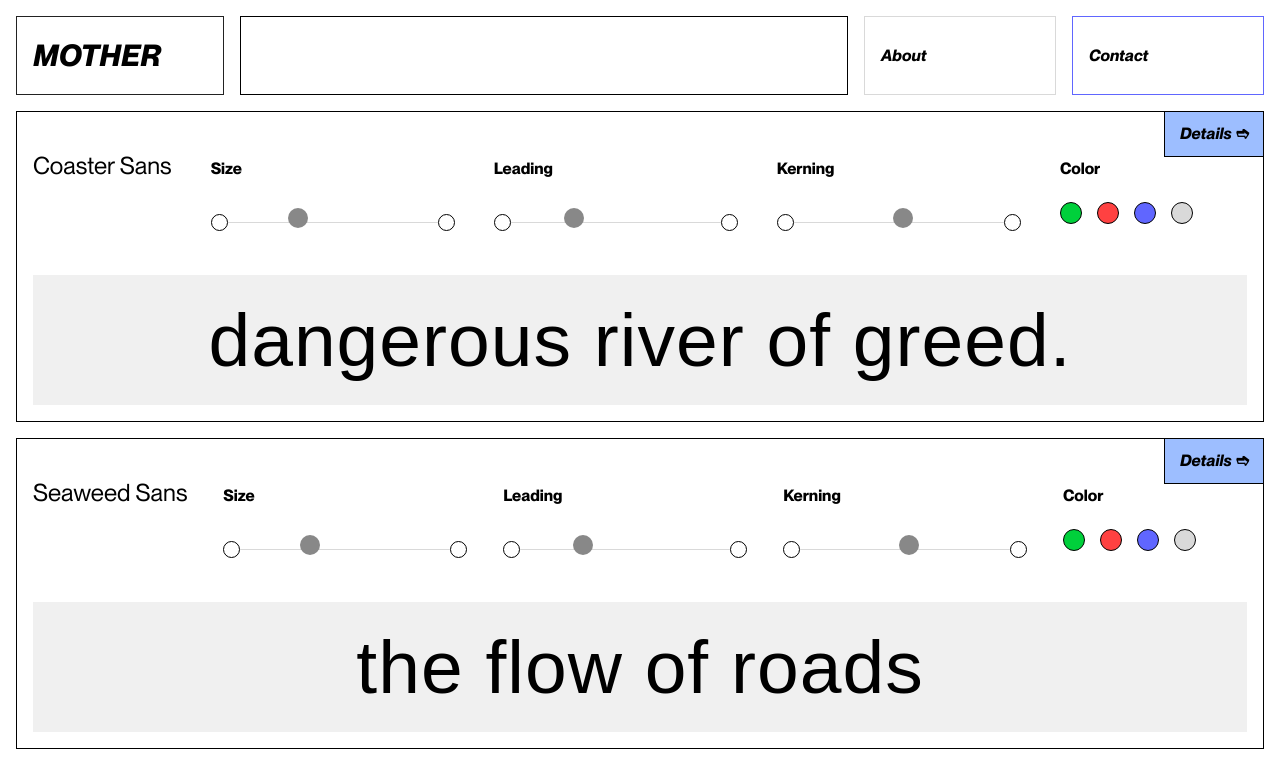
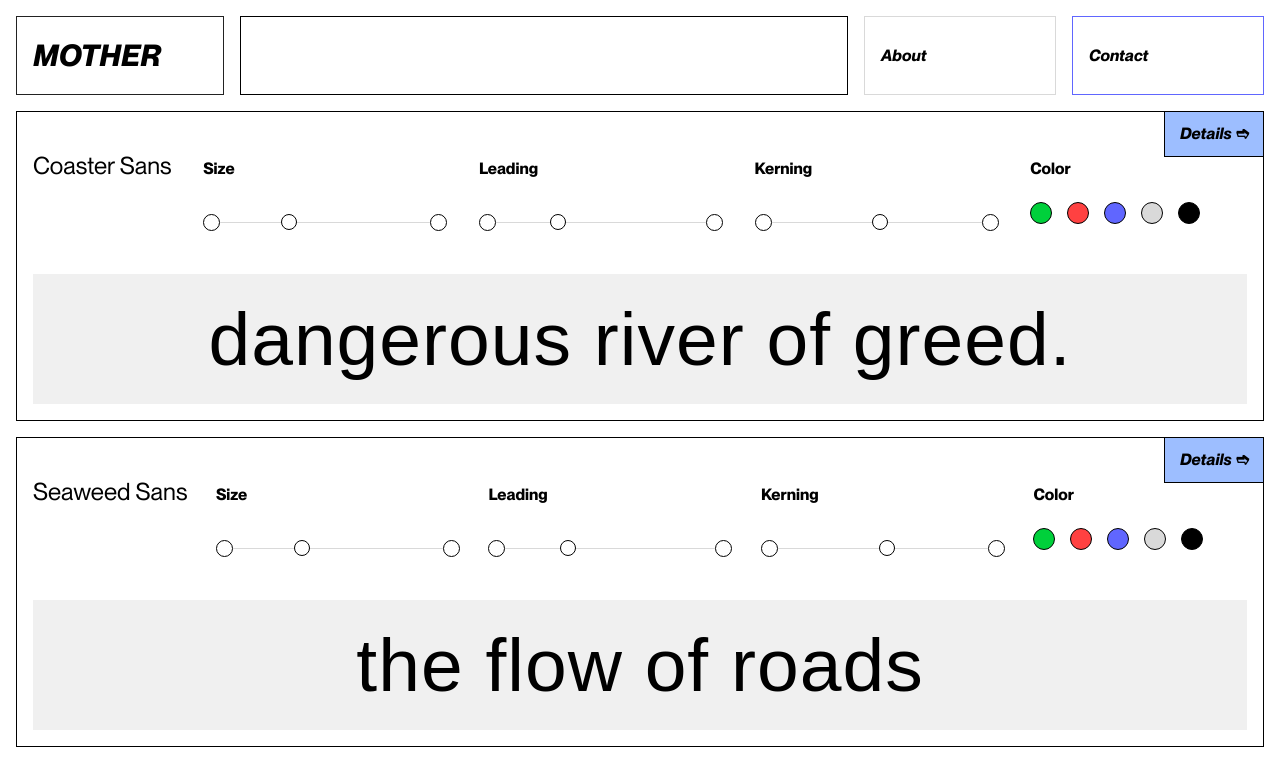
Before and after one commit to mother-type/mother-type.de, a React (Vite) app: page / in a window 1280 px wide. Shown: the top 762 px of the page. Built offline with nearby package versions, Linux system fonts and the light colour scheme; a web font is replaced by a local one.

Commit message:
feat: fix slider sfari, add another color option

```diff
--- a/src/components/ColorPicker.jsx
+++ b/src/components/ColorPicker.jsx
@@ -9,10 +9,31 @@ function ColorPicker({ onColorChange, text }) {
     <div>
       <h4>{text}</h4>
       <div className="ColorPicker">
-        <div className="ColorPicker__option" style={{ backgroundColor: '#00D03B' }} onClick={() => handleColorClick('#00D03B')}></div>
-        <div className="ColorPicker__option" style={{ backgroundColor: '#FF4141' }} onClick={() => handleColorClick('#FF4141')}></div>
-        <div className="ColorPicker__option" style={{ backgroundColor: '#6066FF' }} onClick={() => handleColorClick('#6066FF')}></div>
-        <div className="ColorPicker__option" style={{ backgroundColor: '#D9D9D9' }} onClick={() => handleColorClick('#D9D9D9')}></div>
+        <div
+          className="ColorPicker__option"
+          style={{ backgroundColor: "#00D03B" }}
+          onClick={() => handleColorClick("#00D03B")}
+        ></div>
+        <div
+          className="ColorPicker__option"
+          style={{ backgroundColor: "#FF4141" }}
+          onClick={() => handleColorClick("#FF4141")}
+        ></div>
+        <div
+          className="ColorPicker__option"
+          style={{ backgroundColor: "#6066FF" }}
+          onClick={() => handleColorClick("#6066FF")}
+        ></div>
+        <div
+          className="ColorPicker__option"
+          style={{ backgroundColor: "#D9D9D9" }}
+          onClick={() => handleColorClick("#D9D9D9")}
+        ></div>
+        <div
+          className="ColorPicker__option"
+          style={{ backgroundColor: "#000000" }}
+          onClick={() => handleColorClick("#000000")}
+        ></div>
       </div>
     </div>
   );
--- a/src/css/components/Slider.css
+++ b/src/css/components/Slider.css
@@ -10,9 +10,11 @@
   display: block;
   width: 15px;
   height: 15px;
-  border-radius: 50%; /* Circle shape */
-  background: white; /* Circle color */
+  border-radius: 50%;
+  background: white;
   border: 1px solid black;
+  align-self: center;
+  flex-shrink: 0;
 }
 
 /* Circle before slider */
@@ -29,32 +31,48 @@
 /* Slider styling */
 .Slider {
   -webkit-appearance: none;
-  width: calc(240px - 30px); /* Adjust for circles */
-  height: 1px;
-  border-radius: 5px;
-  background: #D9D9D9; /* Gray background */
+  appearance: none;
+  width: calc(240px - 30px);
+  height: 20px; /* match thumb height so no margin-top hack needed */
+  background: transparent;
   outline: none;
-  margin: 20px 0;
-  border: black;
+  margin: 10px 0;
+  border: none;
 }
 
+/* webkit track */
+.Slider::-webkit-slider-runnable-track {
+  height: 1px;
+  background: #D9D9D9;
+  border-radius: 5px;
+}
+
+/* webkit thumb */
 .Slider::-webkit-slider-thumb {
   -webkit-appearance: none;
   appearance: none;
-  width: 20px; /* Increase thumb width */
-  height: 20px; /* Increase thumb height */
-  border-radius: 50%; /* Circle shape */
-  background: #888; /* Thumb color */
+  width: 16px;
+  height: 16px;
+  border-radius: 50%;
+  background: white;
+  border: 1px solid black;
   cursor: pointer;
-  margin-top: -10px; /* Adjust thumb position */
+  margin-top: -8px;
 }
 
-
-/* Two round circles on either end */
-.Slider::-webkit-slider-thumb:first-child {
-  margin-left: -10px; /* Offset to the left */
+/* Firefox track */
+.Slider::-moz-range-track {
+  height: 1px;
+  background: #D9D9D9;
+  border-radius: 5px;
 }
 
-.Slider::-webkit-slider-thumb:last-child {
-  margin-right: -10px; /* Offset to the right */
+/* Firefox thumb */
+.Slider::-moz-range-thumb {
+  width: 16px;
+  height: 16px;
+  border-radius: 50%;
+  background: white;
+  border: 1px solid black;
+  cursor: pointer;
 }
```
